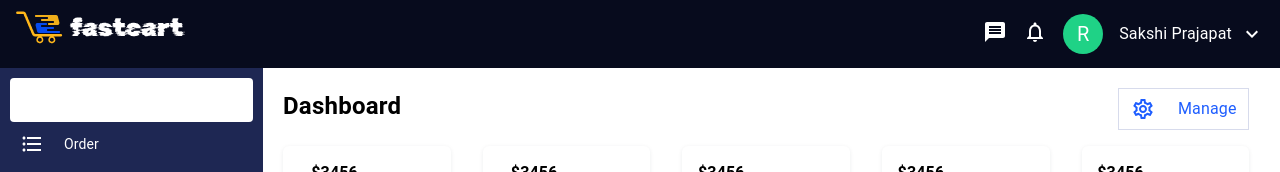
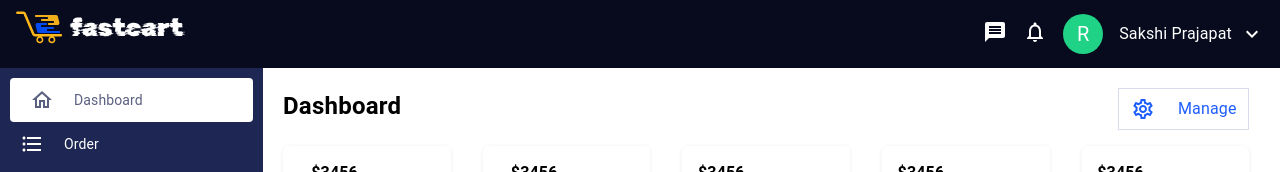
Before and after one commit to tw-vineet/e-commerce-Mern, a React (Create React App) app in the folder admin/: page / in a window 1280 px wide. Shown: the top 172 px of the page. Built offline with nearby package versions, Linux system fonts and the light colour scheme.

Commit message:
resolve commetns

```diff
--- a/admin/package.json
+++ b/admin/package.json
@@ -20,7 +20,7 @@
     "react": "^19.0.0",
     "react-chartjs-2": "^5.2.0",
     "react-dom": "^19.0.0",
-    "react-router-dom": "^7.0.2",
+    "react-router-dom": "^7.1.0",
     "react-scripts": "5.0.1",
     "styled-components": "^6.1.13",
     "typescript": "^4.4.2",
--- a/admin/src/App.tsx
+++ b/admin/src/App.tsx
@@ -1,9 +1,6 @@
 import { Header, SideBar } from "./layout";
-import { Box,} from "@mui/material";
-import { Category, Dashboard, Orders, Products  } from "./screen";
+import { Box } from "@mui/material";
 import { Routing } from "./routes/Routing";
-
-
 
 function App() {
   return (
@@ -12,11 +9,7 @@ function App() {
       <Box display="flex">
         <SideBar />
         <Box width="100%" height="100vh" overflow="auto">
-          {/* <Dashboard /> */}
-          {/* <Orders/> */}
-        {/* <Products/> */}
-        {/* <Category/> */}
-        <Routing/>
+          <Routing />
         </Box>
       </Box>
     </>
--- a/admin/src/layout/header/Header.tsx
+++ b/admin/src/layout/header/Header.tsx
@@ -1,32 +1,30 @@
-import { Avatar, Box, Grid2, Typography } from "@mui/material";
+import { Box, Grid2, Typography } from "@mui/material";
 import logo from "../../asset/images/logo.png";
-import React from "react";
 import MessageIcon from "@mui/icons-material/Message";
 import NotificationsNoneIcon from "@mui/icons-material/NotificationsNone";
 import KeyboardArrowDownIcon from "@mui/icons-material/KeyboardArrowDown";
-import { MuiBox} from "./style";
+import { AvatarBox, MuiBox } from "./style";
 
 export const Header = () => {
   return (
     <>
-
       <MuiBox>
         <Box>
           <img src={logo} />
         </Box>
-        <Box display="flex" >
-          <Grid2 container display="flex" alignItems="center"  spacing={2}>
-            <Grid2  color="white">
+        <Box display="flex">
+          <Grid2 container display="flex" alignItems="center" spacing={2}>
+            <Grid2 color="white">
               <MessageIcon />
             </Grid2>
             <Grid2 color="white">
               <NotificationsNoneIcon />
             </Grid2>
-            <Grid2  color="white">
-              <Avatar sx={{backgroundColor:"#1FD286"}}>R</Avatar>
+            <Grid2 color="white">
+              <AvatarBox>R</AvatarBox>
             </Grid2>
-            <Grid2  color="white">
-              <Box display={"flex"} gap={1}>
+            <Grid2 color="white">
+              <Box display="flex" gap={1}>
                 <Typography>Sakshi Prajapat</Typography>
                 <KeyboardArrowDownIcon />
               </Box>
@@ -34,7 +32,6 @@ export const Header = () => {
           </Grid2>
         </Box>
       </MuiBox>
-
     </>
   );
 };
--- a/admin/src/layout/header/style.ts
+++ b/admin/src/layout/header/style.ts
@@ -23,5 +23,5 @@ export const ProfileBox = styled(Box)({
 });
 
 export const AvatarBox = styled(Avatar)({
-   backgroundColor: "#1FD286"
+   backgroundColor: "#1FD286 !important"
 })
--- a/admin/src/layout/sidebar/Sidebar.tsx
+++ b/admin/src/layout/sidebar/Sidebar.tsx
@@ -6,9 +6,9 @@ import PeopleAltOutlinedIcon from "@mui/icons-material/PeopleAltOutlined";
 import BarChartOutlinedIcon from "@mui/icons-material/BarChartOutlined";
 import MessageOutlinedIcon from "@mui/icons-material/MessageOutlined";
 import LocalOfferOutlinedIcon from "@mui/icons-material/LocalOfferOutlined";
-import { SidebarBox, DashboardBox, PageBox, NavLinkStyle } from "./style";
-import { Link, NavLink } from "react-router-dom";
-import React from "react";
+import { SidebarBox, PageBox } from "./style";
+import {NavLink } from "react-router-dom";
+import React, { useState } from "react";
 
 type pagesTypes = {
   name: string;
@@ -17,10 +17,11 @@ type pagesTypes = {
 };
 
 export const SideBar = () => {
+  const [isScreen, setIsScreen] = useState(0);
   const pages: pagesTypes[] = [
     {
       name: "Dashboard",
-      icon: <FormatListBulletedIcon />,
+      icon: <HomeOutlinedIcon />,
       path: "/",
     },
     {
@@ -58,15 +59,11 @@ export const SideBar = () => {
   return (
     <>
       <SidebarBox>
-        {/* <DashboardBox>
-          <HomeOutlinedIcon sx={{ color: "#5A607F" }} />
-          <Typography color="#5A607F">Dashboard</Typography>
-        </DashboardBox> */}
-        {pages.map((item) => {
+        {pages.map((item, index) => {
           return (
             <NavLink
               to={item.path}
-              style={({ isActive }) => {
+              style={({ isActive }: { isActive: boolean }) => {
                 return isActive
                   ? {
                       height: "44px",
@@ -75,17 +72,31 @@ export const SideBar = () => {
                       display: "flex",
                       alignItems: "center",
                       padding: "0px 10px 0px 10px",
-                      color: "black",
                       gap: 20,
                       borderRadius: "4px",
-                      textDecoration:"none"
+                      textDecoration: "none",
                     }
-                  : {textDecoration:"none"};
+                  : { textDecoration: "none" };
+              }}
+              onClick={() => {
+                setIsScreen(index);
               }}
             >
               <PageBox>
-                <Box height="24px"> {item.icon}</Box>
-                <Typography fontWeight={400} fontSize="14px">
+                <Box
+                  key={index}
+                  height="24px"
+                  color={isScreen == index ? "#5A607F" : "white"}
+                >
+                  {" "}
+                  {item.icon}
+                </Box>
+                <Typography
+                  key={index}
+                  fontWeight="400"
+                  fontSize="14px"
+                  color={isScreen == index ? "#5A607F" : "white"}
+                >
                   {item.name}
                 </Typography>
               </PageBox>
--- a/admin/src/layout/sidebar/style.ts
+++ b/admin/src/layout/sidebar/style.ts
@@ -10,18 +10,7 @@ export const SidebarBox = styled(Box)(({ theme }) => ({
   flexDirection: "column",
   padding: "10px",
   alignItems: "center",
-  // gap:"10px"
 }));
-
-export const DashboardBox = styled(Box)({
-  height: "44px",
-  width: "223px",
-  backgroundColor: "white",
-  display: "flex",
-  alignItems: "center",
-  padding: "0px 10px 0px 10px",
-  gap: 20,
-});
 
 export const PageBox = styled(Box)({
   height: "44px",
@@ -33,18 +22,3 @@ export const PageBox = styled(Box)({
   gap: 20,
   borderRadius: "4px",
 });
-
-export const NavLinkStyle = styled(NavLink)(({theme})=>({
-  height: "44px",
-  width: "223px",
-  display: "flex",
-  alignItems: "center",
-  padding: "0px 10px 0px 10px",
-  color: "#5A607F",
-  gap: 20,
-  borderRadius: "4px",
-  "&:active ": {
-    backgroundColor:"white",
-    color:"black"
-  },
-}));
--- a/admin/src/screen/category/style.ts
+++ b/admin/src/screen/category/style.ts
@@ -4,7 +4,6 @@ import styled from "styled-components";
 export const CategoryBox = styled(Box)({
   backgroundColor:"#F5F6FA",
   padding:"30px",
-  // height:"100vh",
   display:"flex",
   flexDirection:"column",
   gap:16
--- a/admin/src/screen/dashboard/style.ts
+++ b/admin/src/screen/dashboard/style.ts
@@ -1,6 +1,7 @@
 import { Box, Grid2 } from "@mui/material";
 import styled from "styled-components";
 import KeyboardArrowDownIcon from "@mui/icons-material/KeyboardArrowDown";
+import { DataGrid } from "@mui/x-data-grid";
 
 export const CardBox = styled(Box)(({ theme }) => ({
   height: "70px",
```
Also changed, not shown: 1 other file (tests, documents, lock files or other folders).
